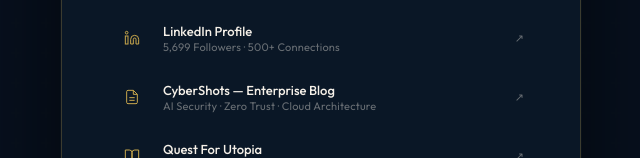
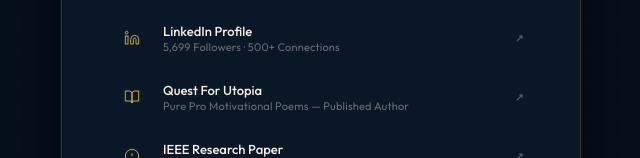
Before and after one commit to vikaspandita12/vikaspandita.github.io, a plain HTML site: page index.html in a window 1280 px wide. Shown: the part 642-800 px from the top of the page, without its empty margins (319-959 px from the left). Drawn offline with nearby package versions, Linux system fonts and the light colour scheme.

Commit message:
Update index.html

```diff
--- a/index.html
+++ b/index.html
@@ -380,16 +380,7 @@
       </div>
       <div class="link-arr">↗</div>
 
-    <a href="https://bcyberawarebyvikaspandita.wordpress.com/" target="_blank" class="link">
-      <div class="link-icon-wrap">
-        <svg viewBox="0 0 24 24" fill="none" stroke="#c9a84c" stroke-width="1.5"><path d="M14 2H6a2 2 0 0 0-2 2v16a2 2 0 0 0 2 2h12a2 2 0 0 0 2-2V8z"/><polyline points="14 2 14 8 20 8"/><line x1="16" y1="13" x2="8" y2="13"/><line x1="16" y1="17" x2="8" y2="17"/></svg>
-      </div>
-      <div class="link-body">
-        <div class="link-name">CyberShots — Enterprise Blog</div>
-        <div class="link-desc">AI Security · Zero Trust · Cloud Architecture</div>
-      </div>
-      <div class="link-arr">↗</div>
-    </a>
+
 
     <a href="https://vicky6064.wordpress.com/" target="_blank" class="link">
       <div class="link-icon-wrap">
```
